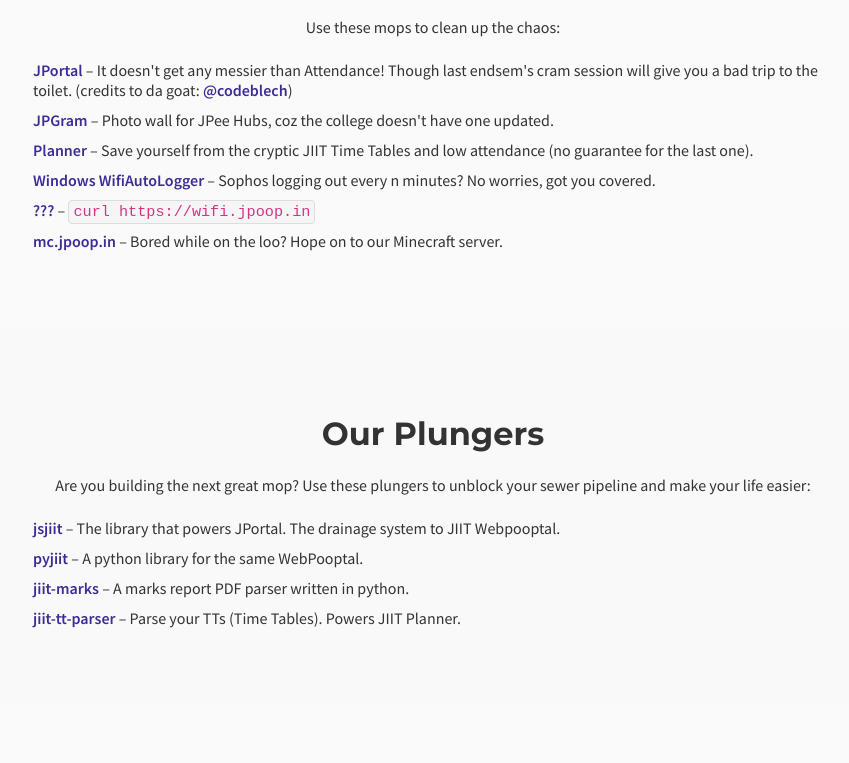
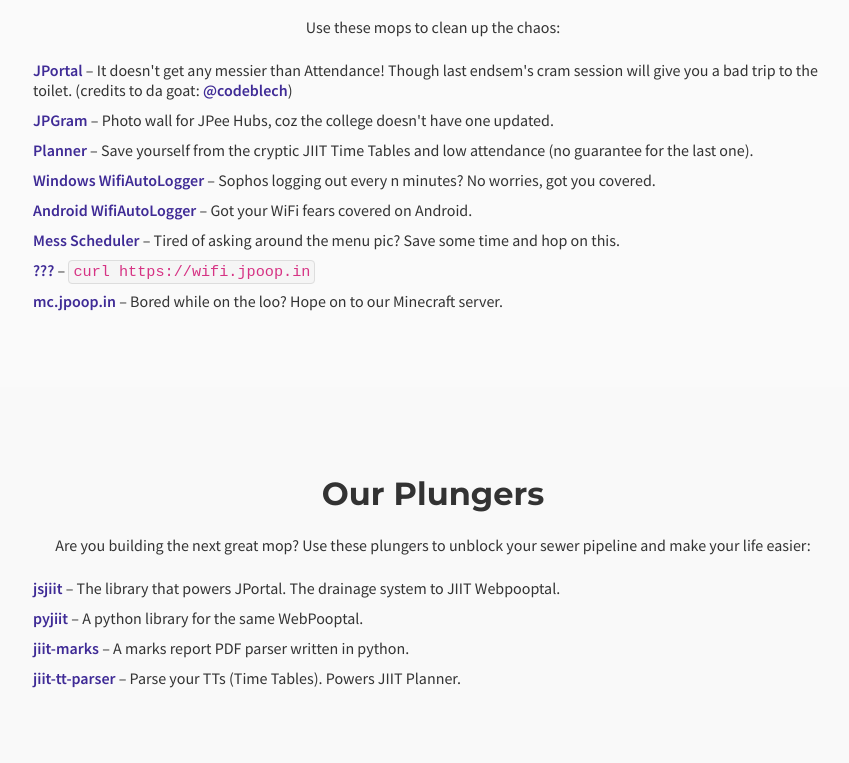
Before and after one commit to codelif/jpoop.in, a Flask app: page / in a window 1280 px wide. Shown: the part 1330-2093 px from the top of the page, without its empty margins (207-1056 px from the left). Run offline with Flask 3, Linux system fonts and the light colour scheme; some web fonts are replaced.

Commit message:
Update index.html(added android WAL and mess scheduler)

```diff
--- a/templates/index.html
+++ b/templates/index.html
@@ -54,7 +54,9 @@
         <li><a href="https://jiit.pythonanywhere.com">JPGram</a> – Photo wall for JPee Hubs, coz the college doesn't have one updated.</li>
         <li><a href="https://planner.jpoop.in">Planner</a> – Save yourself from the cryptic JIIT Time Tables and low
           attendance (no guarantee for the last one).</li>
- <li><a href="https://github.com/life2harsh/WiFiAutologger/releases/download/installer/WiFiAutoLogger-1.0.exe">Windows WifiAutoLogger</a> – Sophos logging out every n minutes? No worries, got you covered.</li>
+ <li><a href="https://github.com/life2harsh/WiFiAutologger/releases/download/installer/">Windows WifiAutoLogger</a> – Sophos logging out every n minutes? No worries, got you covered.</li>
+         <li><a href="https://github.com/life2harsh/WiFiAutologger/releases/tag/android">Android WifiAutoLogger</a> – Got your WiFi fears covered on Android.</li>
+<li><a href="https://mess-schedular.vercel.app">Mess Scheduler</a> – Tired of asking around the menu pic? Save some time and hop on this.</li>
         <li><a href="https://wifi.jpoop.in">???</a> – <span class="inline-code">curl https://wifi.jpoop.in</span></li>
         <li style="position: relative;">
           <a id="copyLink" href="javascript:void(0)" onclick="copyMcLink(event)">mc.jpoop.in</a>
```
